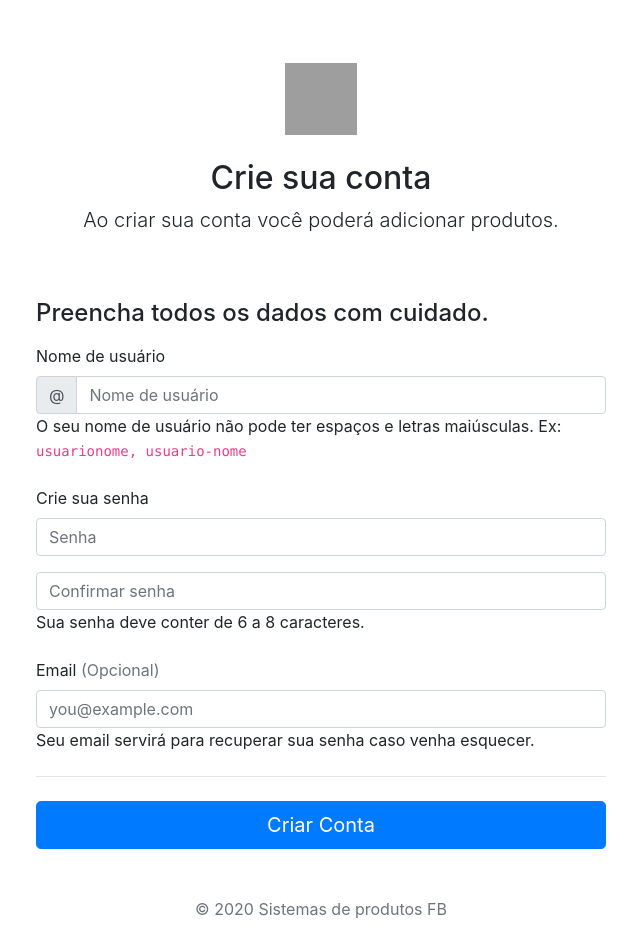
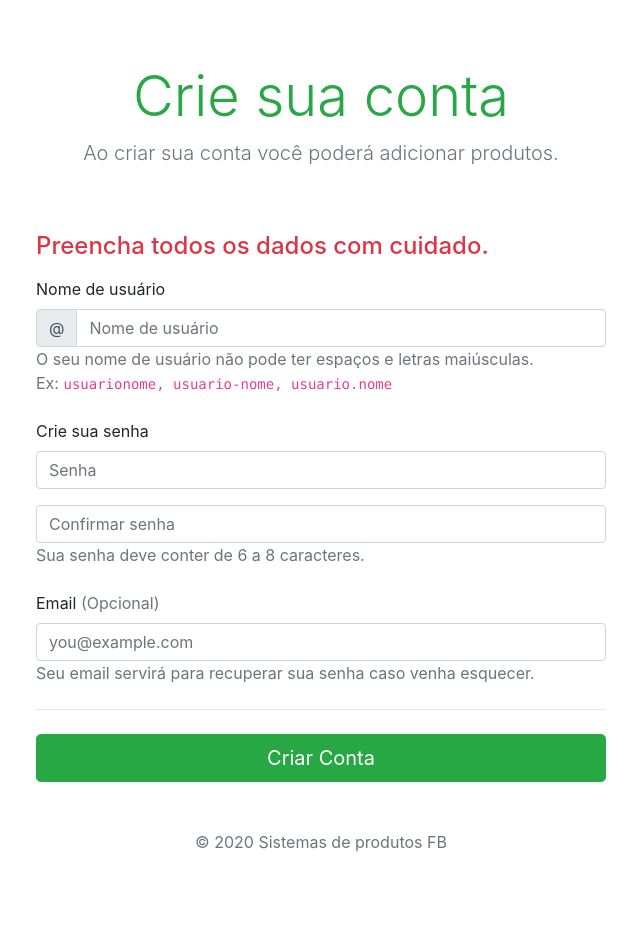
Before and after one commit to FabricioPatrocinio/sistema-de-produtos, a Flask app: page /criar-conta in a window 1280 px wide. Shown: the whole page, without its empty margins (319-959 px from the left). After the commit the page ends 851 px from the top, so only its background shows below. Run offline with Flask 2, Linux system fonts and the light colour scheme; some libraries are stand-ins or nearby versions; grey boxes are pictures that could not be loaded.

Commit message:
Login ok, tratamento de erros ok

```diff
--- a/app/__init__.py
+++ b/app/__init__.py
@@ -27,6 +27,9 @@ def create_app():
     def load_user(user_id):
         return Users.query.filter_by(id=user_id).first()
 
+    from .auth import bp_auth
+    app.register_blueprint(bp_auth)
+
     from .produtos import bp_produtos
     app.register_blueprint(bp_produtos)
 
--- /dev/null
+++ b/app/auth/__init__.py
@@ -0,0 +1,5 @@
+from flask import Blueprint
+
+bp_auth = Blueprint('bp_auth', __name__, static_folder='static', template_folder='templates')
+
+from . import views
--- /dev/null
+++ b/app/auth/views.py
@@ -0,0 +1,66 @@
+from flask import render_template, url_for, flash, request, redirect
+from flask_login import login_user, logout_user, login_required, current_user
+from app.model import Users
+# Tentar entender o porque precisei chamar essse db
+from app.model import db
+from . import bp_auth
+# Usar o serializer pro banco se comunicar com json e usar json pra salvar dados
+# from app.serealizer import ProdutosSchema, UsersSchema
+
+# Index como login
+@bp_auth.route('/', methods=['GET', 'POST'])
+@bp_auth.route('/login', methods=['GET', 'POST'])
+def index():
+    title = 'Login'
+    erro = ''
+
+    if request.method == 'POST':
+        nome = request.form['nome']
+        senha = request.form['senha']
+
+        user = Users.query.filter_by(nome=nome).first()
+
+        if not user or not user.verify_password(senha):
+            if not user:
+                flash('Seu nome de usuário não existe ou está incorreto.', 'danger')
+
+            if user and not user.verify_password(senha):
+                flash('Sua senha está incorreta.', 'danger')
+
+            return redirect(url_for('bp_auth.index'))
+
+        login_user(user)
+        return  redirect(url_for('bp_produtos.sistema_produtos'))
+
+    return render_template('home.html', title=title)
+
+
+@bp_auth.route('/criar-conta', methods=['GET', 'POST'])
+def criar_conta():
+    title = 'Criar Conta'
+    nome = ''
+    email = ''
+    senha = ''
+
+    if request.method == 'POST':
+        nome = request.form['nome']
+        email = request.form['email']
+        senha = request.form['senha']
+
+        if nome != '' and email != '' and senha != '':
+            conta = Users(nome, email, senha)
+            db.session.add(conta)
+            db.session.commit()
+
+            flash('Sua conta foi criada com sucesso!', 'success')
+        else:
+            flash('Você precisa preencher todos os dados.', 'danger')
+
+    return render_template('criar-conta.html', title=title)
+
+
+# Desfazer login e retorna a page login
+@bp_auth.route('/logout', methods=['GET'])
+def logout():
+    logout_user()
+    return redirect(url_for('bp_auth.index'))
--- a/app/produtos/views.py
+++ b/app/produtos/views.py
@@ -1,74 +1,11 @@
 from flask import render_template, url_for, flash, request, redirect
 from flask_login import login_user, logout_user, login_required, current_user
-from app.model import Produtos, Users, Referencia, Fabricante, Tipo
+from app.model import Produtos, Referencia, Fabricante, Tipo
 # Tentar entender o porque precisei chamar essse db
 from app.model import db
 from . import bp_produtos
 # Usar o serializer pro banco se comunicar com json e usar json pra salvar dados
 # from app.serealizer import ProdutosSchema, UsersSchema
-
-# Index como login
-@bp_produtos.route('/', methods=['GET', 'POST'])
-def index():
-    title = 'Login'
-    erro = ''
-
-    if request.method == 'POST':
-        nome = request.form['nome']
-        senha = request.form['senha']
-
-        user = Users.query.filter_by(nome=nome).first()
-
-        if not user or not user.verify_password(senha):
-            if not user:
-                flash('Seu nome de usuário não existe ou está incorreto.')
-
-            if user and not user.verify_password(senha):
-                flash('Sua senha está incorreta.')
-
-            return redirect(url_for('bp_produtos.index'))
-
-        login_user(user)
-        return  redirect(url_for('bp_produtos.sistema_produtos'))
-
-    return render_template('home.html', title=title)
-
-
-@bp_produtos.route('/criar-conta', methods=['GET', 'POST'])
-def criar_conta():
-    title = 'Criar Conta'
-    nome = ''
-    email = ''
-    senha = ''
-
-    if request.method == 'POST':
-        nome = request.form['nome']
-        email = request.form['email']
-        senha = request.form['senha']
-
-        if nome != '' and email != '' and senha != '':
-            conta = Users(nome, email, senha)
-            db.session.add(conta)
-            db.session.commit()
-
-            flash('Sua conta foi criada com sucesso!', 'sucess')
-        else:
-            flash('Você precisa preencher todos os dados.', 'error')
-
-    return render_template('criar-conta.html', title=title)
-
-
-# Desfazer login e retorna a page login
-@bp_produtos.route('/logout', methods=['GET'])
-def logout():
-    logout_user()
-    return redirect(url_for('bp_produtos.index'))
-
-
-@bp_produtos.route('/admin/')
-def admin():
-    return '<h1>Admin</h1>'
-
 
 @bp_produtos.route('/sistema-produtos', methods=['GET', 'POST'])
 def sistema_produtos():
--- a/app/templates/base.html
+++ b/app/templates/base.html
@@ -28,7 +28,7 @@
       <input class="form-control form-control-dark w-100" type="text" placeholder="Search" aria-label="Search">
       <ul class="navbar-nav px-3">
         <li class="nav-item text-nowrap">
-          <a class="btn btn-sm btn-outline-danger" href="{{ url_for('bp_produtos.logout') }}">
+          <a class="btn btn-sm btn-outline-danger" href="{{ url_for('bp_auth.logout') }}">
           <img src="{{ url_for('static', filename='img/icons/user-x.svg') }}" alt="">
           Sair da Conta
           </a>
--- a/app/templates/criar-conta.html
+++ b/app/templates/criar-conta.html
@@ -18,24 +18,23 @@
   <body>
     <div class="container criar-conta">
       <div class="py-5 text-center">
-        <img class="d-block mx-auto mb-4" src="https://getbootstrap.com/docs/4.0/assets/brand/bootstrap-solid.svg" alt="" width="72" height="72">
-        <h2>Crie sua conta</h2>
-        <p class="lead">Ao criar sua conta você poderá adicionar produtos.</p>
+          <h2 class="display-4 text-success">Crie sua conta</h2>
+          <p class="lead text-muted">Ao criar sua conta você poderá adicionar produtos.</p>
       </div>
 
       <div>
-          <h4 class="mb-3">Preencha todos os dados com cuidado.</h4>
-          <form class="needs-validation" action="{{ url_for('bp_produtos.criar_conta') }}" method="post">
-          {% with msg = get_flashed_messages() %}
-            {% if  msg %}
-                <div class="alert alert-danger" role="alert">
-                {{ msg }}
+        <h4 class="mb-3 text-danger">Preencha todos os dados com cuidado.</h4>
+        <form class="needs-validation" action="{{ url_for('bp_auth.criar_conta') }}" method="post">
+        {% with messages = get_flashed_messages(with_categories=true) %}
+          {% if  messages %}
+            {% for category, message in messages %}
+              <div class="alert alert-{{ category }}" role="alert">
+                  {{ message }}
+                  {% if category == 'success' %}
+                    <a href="{{ url_for('bp_auth.index')}}" class="btn btn-sm btn-primary">Faça login</a>
+                  {% endif %}
               </div>
-            {% elif msg %}
-                <div class="alert alert-success" role="alert">
-                {{ msg }}
-                </div>
-                <a href="{{ url_for('bp_produtos.index') }}" class="btn btn-primary mb-3">Fazer login</a>
+            {% endfor %}
           {% endif %}
         {% endwith %}
           <div class="mb-3">
@@ -46,7 +45,7 @@
               </div>
               <input type="text" class="form-control" name="nome" id="nome" placeholder="Nome de usuário" required="">
             </div>
-              <label for="lembrete">O seu nome de usuário não pode ter espaços e letras maiúsculas. Ex: <code>usuarionome, usuario-nome</code></label>
+            <label for="lembrete" class="text-muted">O seu nome de usuário não pode ter espaços e letras maiúsculas. <br> Ex: <code>usuarionome, usuario-nome, usuario.nome</code></label>
           </div>
 
           <div class="mb-3">
@@ -54,17 +53,17 @@
             <input type="password" name="senha" class="form-control mb-3" id="email" placeholder="Senha">
 
             <input type="password" name="confir-senha" class="form-control" id="email" placeholder="Confirmar senha">
-              <label for="msg">Sua senha deve conter de 6 a 8 caracteres.</label>
+            <label for="msg" class="text-muted">Sua senha deve conter de 6 a 8 caracteres.</label>
           </div>
 
           <div class="mb-3">
             <label for="email">Email <span class="text-muted">(Opcional)</span></label>
             <input type="email" class="form-control" name="email" id="email" placeholder="you@example.com">
-              <label for="msg">Seu email servirá para recuperar sua senha caso venha esquecer.</label>
+            <label for="msg" class="text-muted">Seu email servirá para recuperar sua senha caso venha esquecer.</label>
           </div>
 
           <hr class="mb-4">
-            <button class="btn btn-primary btn-lg btn-block" type="submit">Criar Conta</button>
+          <button class="btn btn-success btn-lg btn-block" type="submit">Criar Conta</button>
         </form>
         <p class="mt-5 mb-3 text-muted text-center">© 2020 Sistemas de produtos FB</p>
       </div>
@@ -76,14 +75,6 @@
     <script src="https://cdnjs.cloudflare.com/ajax/libs/popper.js/1.12.9/umd/popper.min.js" integrity="sha384-ApNbgh9B+Y1QKtv3Rn7W3mgPxhU9K/ScQsAP7hUibX39j7fakFPskvXusvfa0b4Q" crossorigin="anonymous"></script>
     <script src="https://maxcdn.bootstrapcdn.com/bootstrap/4.0.0/js/bootstrap.min.js" integrity="sha384-JZR6Spejh4U02d8jOt6vLEHfe/JQGiRRSQQxSfFWpi1MquVdAyjUar5+76PVCmYl" crossorigin="anonymous"></script>
 
-    <!-- Bootstrap core JavaScript
-    ================================================== -->
-    <!-- Placed at the end of the document so the pages load faster -->
-    <script src="https://code.jquery.com/jquery-3.2.1.slim.min.js" integrity="sha384-KJ3o2DKtIkvYIK3UENzmM7KCkRr/rE9/Qpg6aAZGJwFDMVNA/GpGFF93hXpG5KkN" crossorigin="anonymous"></script>
-    <script>window.jQuery || document.write('<script src="../../assets/js/vendor/jquery-slim.min.js"><\/script>')</script>
-    <script src="../../assets/js/vendor/popper.min.js"></script>
-    <script src="../../dist/js/bootstrap.min.js"></script>
-
     <!-- Icons -->
     <script src="https://unpkg.com/feather-icons/dist/feather.min.js"></script>
   </body>
```
Also changed, not shown: app/templates/home.html (+11 -9 lines). Lines whose indentation alone changed are shown as unchanged.
